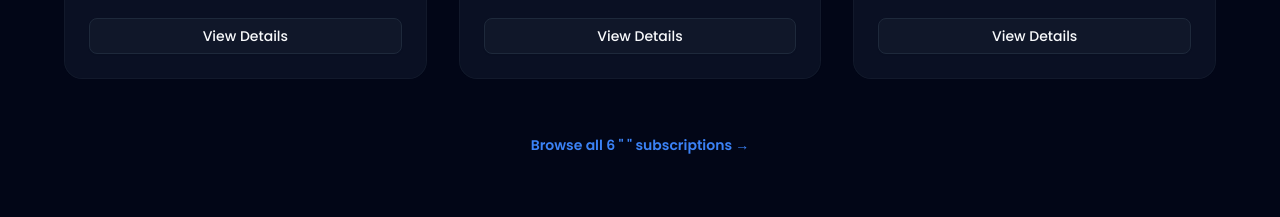
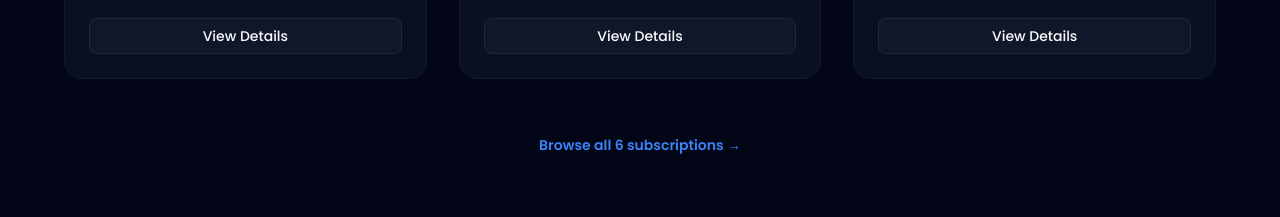
Before and after one commit to ysefbr/digitals4u, a Next.js app: page / in a window 1280 px wide. Shown: the part 1540-1757 px from the top of the page. Built offline with nearby package versions, Linux system fonts and the light colour scheme; no server answers.

Commit message:
feat: implement home page with featured products and SEO structured data

```diff
--- a/app/page.tsx
+++ b/app/page.tsx
@@ -226,7 +226,7 @@ export default async function Home() {
               href="/catalog"
               className={buttonVariants({ variant: "link", className: "text-primary font-semibold" })}
             >
-              Browse all {allProducts.length} " "  subscriptions &rarr;
+              Browse all {allProducts.length}    subscriptions &rarr;
             </Link>
           </div>
         </section>
```
